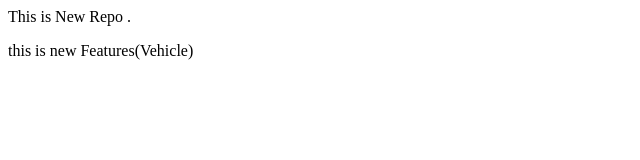
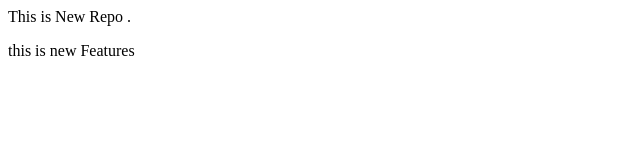
Before and after one commit to vivekbhosale123/localrepo, a plain HTML site: page index.html in a window 1280 px wide. Shown: the full height of the page, 0-640 px from the left. Drawn offline with Linux system fonts and the light colour scheme.

Commit message:
Butttttt

```diff
--- a/index.html
+++ b/index.html
@@ -1,2 +1,2 @@
 <p>This is New Repo .</p>
-<p>this is new Features(Vehicle)</p>
+<p>this is new Features</p>
```
